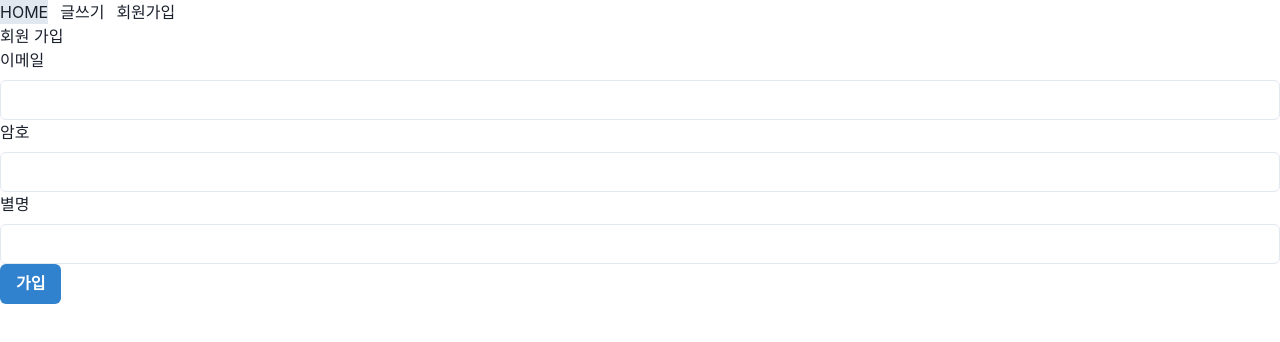
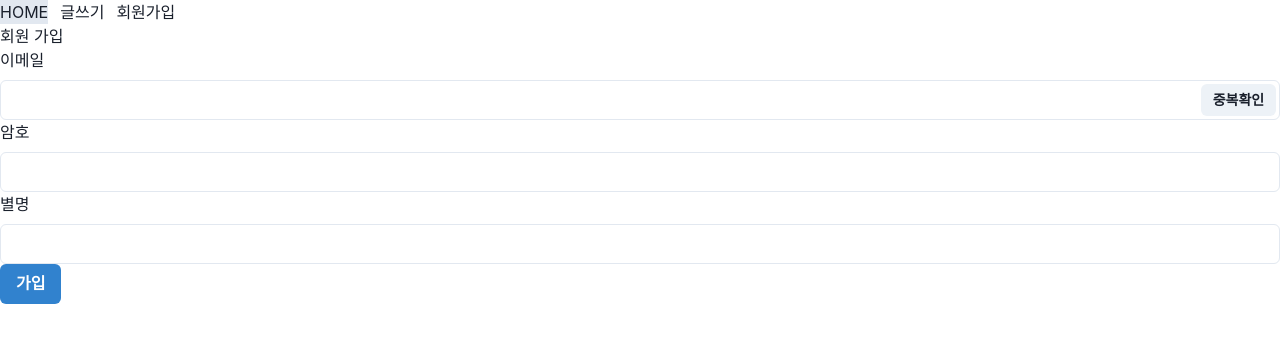
Before and after one commit to wooming98/prj2-react-20240521, a React (Vite) app: page /signup in a window 1280 px wide. Shown: the top 342 px of the page. Built offline with nearby package versions, Linux system fonts and the light colour scheme.

Commit message:
이메일 사용 가능한 지 확인 404 -> 없으니까 사용 가능 200 -> 있으니까 사용 불가능

```diff
--- a/src/page/member/MemberSignup.jsx
+++ b/src/page/member/MemberSignup.jsx
@@ -4,6 +4,8 @@ import {
   FormControl,
   FormLabel,
   Input,
+  InputGroup,
+  InputRightElement,
   useToast,
 } from "@chakra-ui/react";
 import React, { useState } from "react";
@@ -48,6 +50,29 @@ export function MemberSignup() {
       .finally(() => setIsLoading(false));
   }
 
+  function handleCheckEmail() {
+    axios
+      .get(`/api/member/check?email=${email}`)
+      .then((res) => {
+        toast({
+          status: "warning",
+          description: "사용할 수 없는 이메일입니다.",
+          position: "top",
+        });
+      }) // 이미 있는 이메일
+      .catch((err) => {
+        if (err.response.status === 404) {
+          // 사용할 수 있는 이메일
+          toast({
+            status: "info",
+            description: "사용할 수 있는 이메일입니다.",
+            position: "top",
+          });
+        }
+      })
+      .finally();
+  }
+
   return (
     <Box>
       <Box>회원 가입</Box>
@@ -55,7 +80,14 @@ export function MemberSignup() {
         <Box>
           <FormControl>
             <FormLabel>이메일</FormLabel>
-            <Input onChange={(e) => setEmail(e.target.value)} />
+            <InputGroup>
+              <Input onChange={(e) => setEmail(e.target.value)} />
+              <InputRightElement w={"75px"} mr={1}>
+                <Button onClick={handleCheckEmail} size={"sm"}>
+                  중복확인
+                </Button>
+              </InputRightElement>
+            </InputGroup>
           </FormControl>
         </Box>
         <Box>
```
